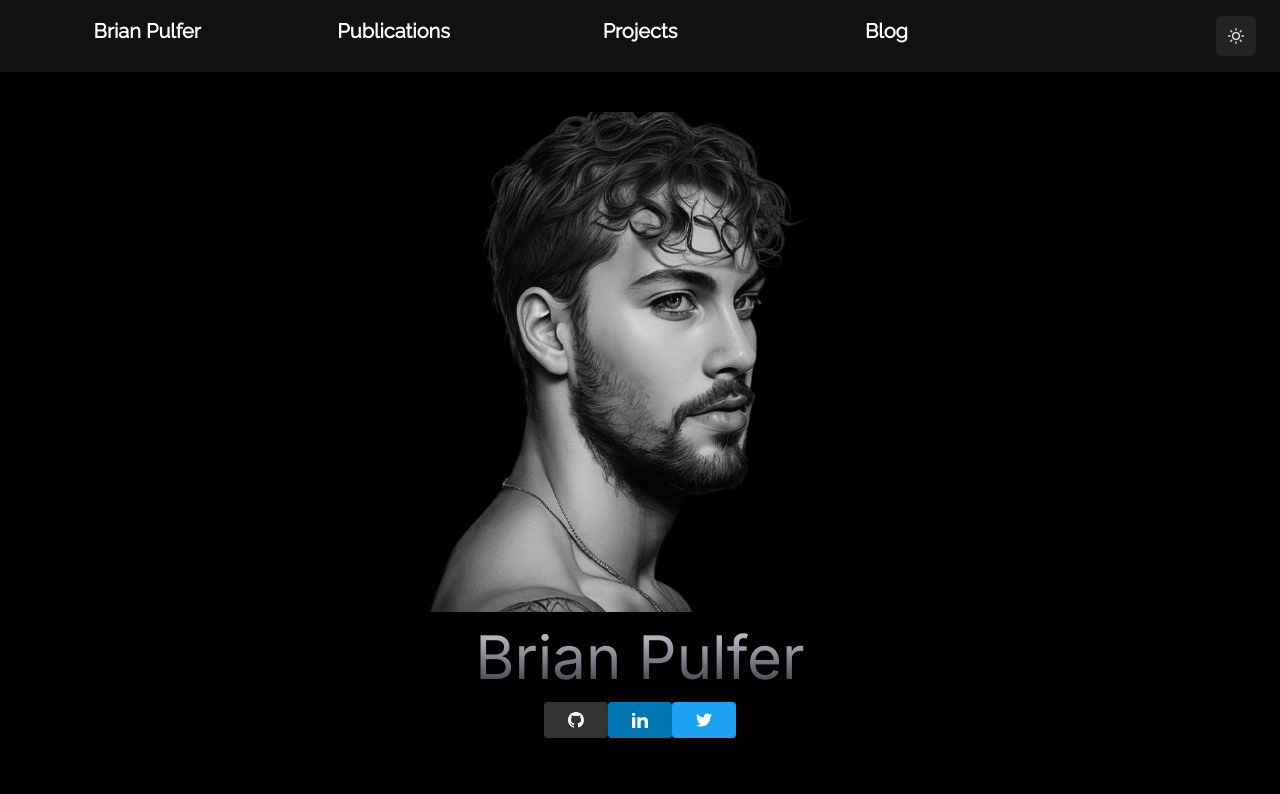
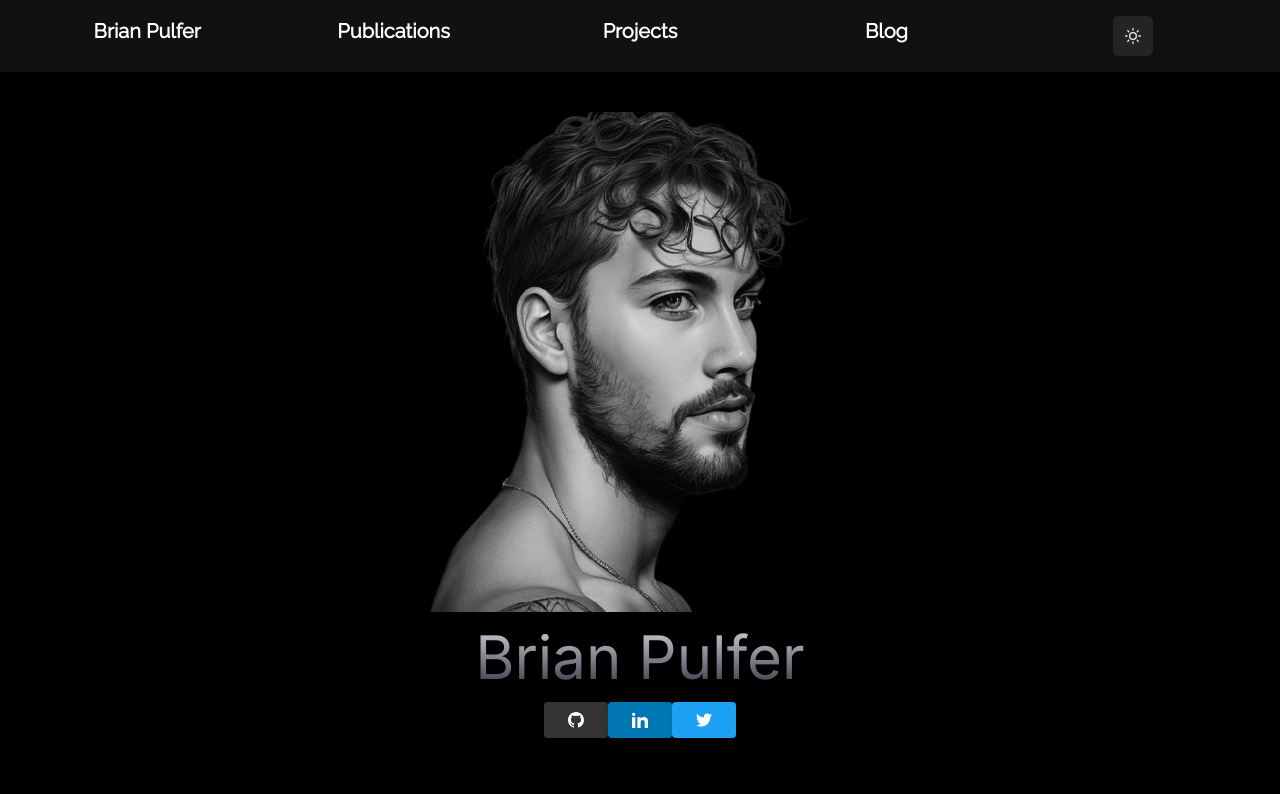
Before and after one commit to BrianPulfer/website, a Next.js app: page / in a window 1280 px wide. Shown: the top 794 px of the page. Built offline with nearby package versions, Linux system fonts and the light colour scheme.

Commit message:
Moved toggle-mode button.

```diff
--- a/src/components/Navbar.tsx
+++ b/src/components/Navbar.tsx
@@ -53,7 +53,7 @@ export default function Navbar() {
       <SimpleGrid justifyContent="space-between" columns={nPaths + 1}>
         {pageLinks}
 
-        <GridItem textAlign={"right"}>
+        <GridItem textAlign={"center"}>
           <IconButton
             aria-label="Toggle color mode"
             icon={colorMode === "light" ? <MoonIcon /> : <SunIcon />}
```
